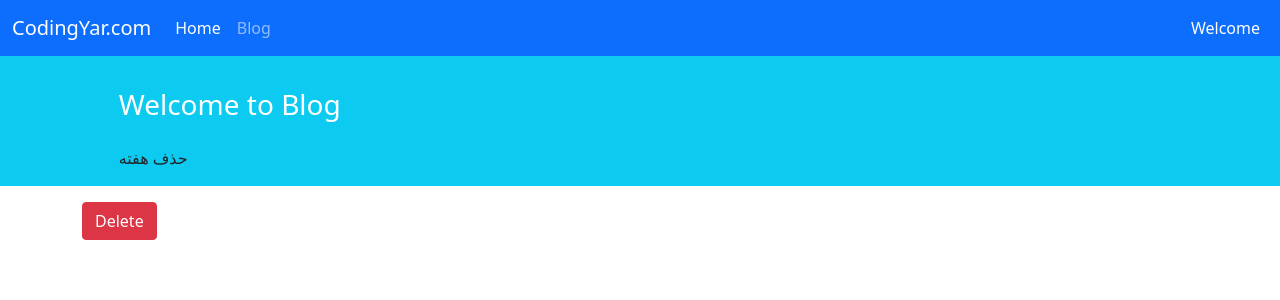
After one commit to arminam3/hesab_2, a Django app: page /2/deleteweek in a window 1280 px wide. The commit adds this page. Shown: the top 300 px of the page. Run offline with Django 4.2, Linux system fonts and the light colour scheme; data comes from the database, SQL or seed files in the repository; both versions use the stored data as it was after the commit.

Commit message:
add delete week

```diff
--- a/hesab/models.py
+++ b/hesab/models.py
@@ -21,7 +21,7 @@ class Shopping(models.Model):
                )
 
     name = models.CharField(choices=CHOICES, max_length=100)
-    week = models.ForeignKey(Week, on_delete=models.PROTECT, related_name='weekshopping', null=True)
+    week = models.ForeignKey(Week, on_delete=models.CASCADE, related_name='weekshopping', null=True)
     day = models.DateField(auto_now_add=True)
     buyer = models.ForeignKey(User, on_delete=models.CASCADE, related_name='usershopping')
     consumer = models.ManyToManyField(User)
@@ -44,7 +44,7 @@ class Hesab(models.Model):
     plus = models.ForeignKey(User, on_delete=models.CASCADE, related_name='userhesab_p')
     negative = models.ForeignKey(User, on_delete=models.CASCADE, related_name='userhesab_n')
     amount = models.IntegerField()
-    week = models.ForeignKey(Week, on_delete=models.PROTECT, related_name='weekhesab', null=True)
+    week = models.ForeignKey(Week, on_delete=models.CASCADE, related_name='weekhesab', null=True)
 
     def __str__(self):
         return f'{self.negative.username} ==> {self.plus.username}'
@@ -54,7 +54,7 @@ class MainHesab(models.Model):
     plus = models.ForeignKey(User, on_delete=models.CASCADE, related_name='usermainhesab_p')
     negative = models.ForeignKey(User, on_delete=models.CASCADE, related_name='usermainhesab_n')
     amount = models.IntegerField(null=True)
-    week = models.ForeignKey(Week, on_delete=models.PROTECT, related_name='weekmainhesab', null=True)
+    week = models.ForeignKey(Week, on_delete=models.CASCADE, related_name='weekmainhesab', null=True)
 
     def __str__(self):
         return f'{self.negative.username} ==> {self.plus.username}'
@@ -64,4 +64,4 @@ class LastHesab(models.Model):
     plus = models.ForeignKey(User, on_delete=models.CASCADE, related_name='userlasthesab_p')
     negative = models.ForeignKey(User, on_delete=models.CASCADE, related_name='userlasthesab_n')
     amount = models.IntegerField(null=True)
-    week = models.ForeignKey(Week, on_delete=models.PROTECT, related_name='weeklasthesab', null=True)
+    week = models.ForeignKey(Week, on_delete=models.CASCADE, related_name='weeklasthesab', null=True)
--- /dev/null
+++ b/hesab/templates/hesab/delete_week.html
@@ -0,0 +1,22 @@
+{% extends '_base.html' %}
+
+{% block title %}
+    Delete Week
+{% endblock title %}
+
+{% block extra %}
+    <span> حذف هفته</span>
+{% endblock extra %}
+
+{% block content %}
+    <div class="container">
+        <form action="" method="POST">
+            {% csrf_token %}
+            <p>{{ form.as_table }}</p>
+            <button type="submit" class="btn btn-danger">
+                Delete
+            </button>
+        </form>
+    </div>
+
+{% endblock content %}
--- a/hesab/templates/hesab/week_details.html
+++ b/hesab/templates/hesab/week_details.html
@@ -20,6 +20,11 @@
             <div class="col-md-4">
                 <a class="btn btn-success" type="submit" href="{% url 'create_money' week.id %}" style="margin: 1px">اضافه
                     کردن فرد</a>
+
+            </div>
+            <div class="col-md-5"></div>
+            <div class="col-md-4">
+                <a class="btn btn-danger" type="submit" href="{% url 'delete_week' week.id %}" style="margin: 1px">حذف هفته</a>
 
             </div>
             <div class="col-md-5"></div>
--- a/hesab/urls.py
+++ b/hesab/urls.py
@@ -3,6 +3,7 @@ from . import views
 urlpatterns=[
     path('', views.WeekList.as_view(), name='week_list'),
     path('createweek', views.CreateWeek.as_view(), name='create_week'),
+    path('<int:pk>/deleteweek', views.DeleteWeek.as_view(), name='delete_week'),
     path('<int:pk>/weekdetails/', views.week_details, name='week_details'),
     path('<int:pk>/refresh/', views.refresh, name='refresh'),
     path('<int:pk>/createmoney/', views.money_create_view, name='create_money'),
--- a/hesab/views.py
+++ b/hesab/views.py
@@ -280,7 +280,10 @@ class CreateWeek(generic.CreateView):
     #             money_n.money +=p_mon
     #             money_n._do_update(money=money_n.money)
 
-
+class DeleteWeek(generic.DeleteView):
+    model = Week
+    template_name = 'hesab/delete_week.html'
+    success_url = reverse_lazy('week_list')
 
 
 
```
Also changed, not shown: db.sqlite3.
